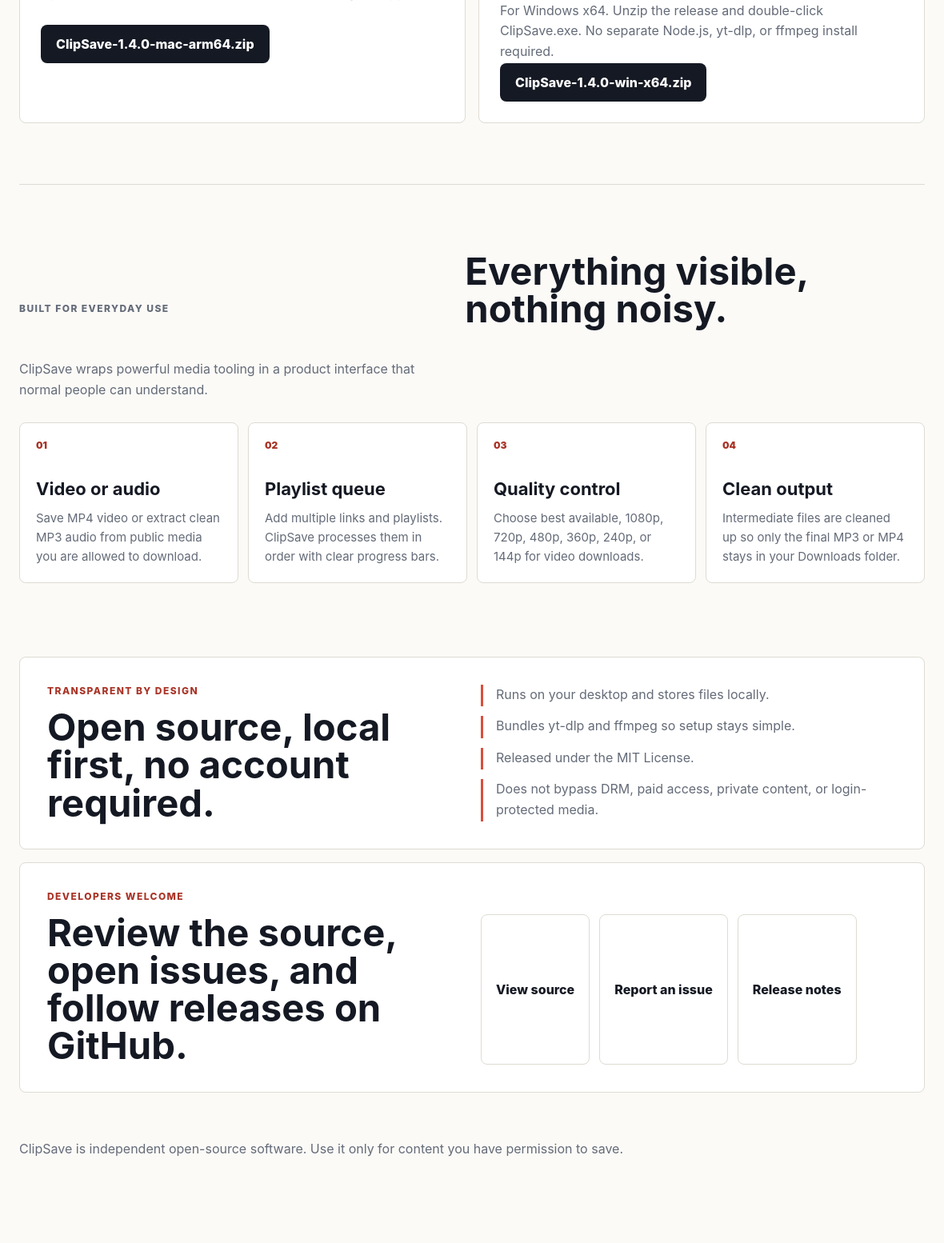
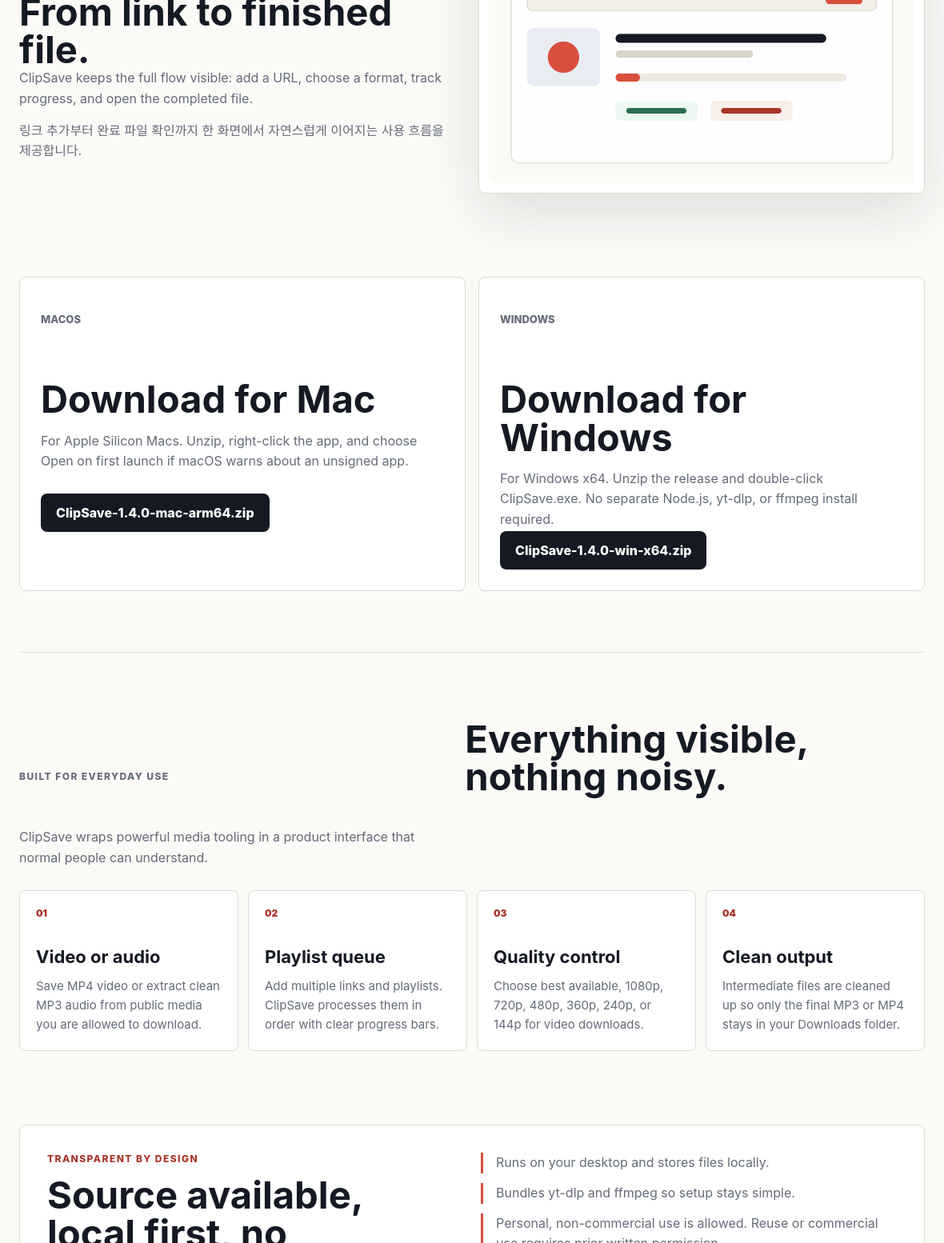
Before and after one commit to mippm153/Clipsave_youtube_download, an Electron app: page site/index.html in a window 1180 px wide. Shown: the part 1246-2800 px from the top of the page at 80% size. Before the commit the page ends 2751 px from the top, so only its background shows below. Drawn offline with Linux system fonts and the light colour scheme.

Commit message:
Add protected license and product media

```diff
--- a/package.json
+++ b/package.json
@@ -4,6 +4,7 @@
   "description": "A local desktop app for downloading YouTube videos and playlists with yt-dlp.",
   "main": "src/main.js",
   "private": true,
+  "license": "SEE LICENSE IN LICENSE",
   "author": "Local",
   "scripts": {
     "start": "electron .",
--- a/site/index.html
+++ b/site/index.html
@@ -5,12 +5,12 @@
     <meta name="viewport" content="width=device-width, initial-scale=1.0" />
     <meta
       name="description"
-      content="ClipSave is an open-source desktop downloader for macOS and Windows. Save public videos, playlists, MP4 files, and MP3 audio locally."
+      content="ClipSave is a source-available desktop downloader for macOS and Windows. Save public videos, playlists, MP4 files, and MP3 audio locally."
     />
     <meta property="og:title" content="ClipSave" />
     <meta
       property="og:description"
-      content="A local desktop downloader for macOS and Windows. Open source, private, and built for everyday media saving."
+      content="A local desktop downloader for macOS and Windows. Source-available, private, and built for everyday media saving."
     />
     <meta property="og:type" content="website" />
     <title>ClipSave - Desktop downloader for Mac and Windows</title>
@@ -26,7 +26,7 @@
       <nav aria-label="Primary navigation">
         <a href="#downloads">Downloads</a>
         <a href="#features">Features</a>
-        <a href="#open-source">Open source</a>
+        <a href="#license">License</a>
       </nav>
       <a class="header-link" href="https://github.com/mippm153/Clipsave_youtube_download">GitHub</a>
     </header>
@@ -34,10 +34,13 @@
     <main id="top">
       <section class="hero">
         <div class="hero-copy">
-          <p class="eyebrow">Open-source desktop app</p>
+          <p class="eyebrow">Source-available desktop app</p>
           <h1>ClipSave</h1>
           <p class="lede">
             A clean Mac and Windows desktop downloader for public media. Paste a link, choose MP4 or MP3, and watch every download move through a friendly queue.
+          </p>
+          <p class="lede korean">
+            다운로드 권한이 있는 공개 영상을 MP4 또는 MP3로 저장할 수 있는 로컬 데스크톱 앱입니다. 링크를 붙여넣고 형식을 고르면 진행 상황을 깔끔하게 확인할 수 있습니다.
           </p>
           <div class="hero-actions" id="downloads">
             <a class="button primary" href="https://github.com/mippm153/Clipsave_youtube_download/releases/latest/download/ClipSave-1.4.0-mac-arm64.zip">
@@ -78,6 +81,18 @@
             <span>MP3 · Open file</span>
           </div>
         </div>
+      </section>
+
+      <section class="demo-section" aria-label="ClipSave product demo">
+        <div class="section-intro compact">
+          <p class="eyebrow">Product demo</p>
+          <h2>From link to finished file.</h2>
+          <p>ClipSave keeps the full flow visible: add a URL, choose a format, track progress, and open the completed file.</p>
+          <p class="korean">링크 추가부터 완료 파일 확인까지 한 화면에서 자연스럽게 이어지는 사용 흐름을 제공합니다.</p>
+        </div>
+        <figure class="demo-figure">
+          <img src="./assets/clipsave-demo.gif" alt="Animated preview of ClipSave adding a download and completing progress" />
+        </figure>
       </section>
 
       <section class="download-grid">
@@ -129,23 +144,27 @@
         </div>
       </section>
 
-      <section class="trust-section" id="open-source">
+      <section class="trust-section" id="license">
         <div>
           <p class="eyebrow">Transparent by design</p>
-          <h2>Open source, local first, no account required.</h2>
+          <h2>Source available, local first, no account required.</h2>
+          <p class="korean">소스 공개, 로컬 실행, 계정 없는 사용을 기준으로 설계했습니다.</p>
         </div>
         <div class="trust-list">
           <p>Runs on your desktop and stores files locally.</p>
           <p>Bundles yt-dlp and ffmpeg so setup stays simple.</p>
-          <p>Released under the MIT License.</p>
+          <p>Personal, non-commercial use is allowed. Reuse or commercial use requires prior written permission.</p>
+          <p>제작자 허가 없는 재사용, 재배포, 수정, 상업적 이용은 허용되지 않습니다.</p>
+          <p>Unauthorized commercial use may create legal liability where permitted by law.</p>
           <p>Does not bypass DRM, paid access, private content, or login-protected media.</p>
         </div>
       </section>
 
       <section class="github-section">
         <div>
-          <p class="eyebrow">Developers welcome</p>
+          <p class="eyebrow">Project source</p>
           <h2>Review the source, open issues, and follow releases on GitHub.</h2>
+          <p class="korean">소스는 공개되어 있지만, 재사용과 상업적 이용은 제작자 허가가 필요합니다.</p>
         </div>
         <div class="hero-actions">
           <a class="button secondary" href="https://github.com/mippm153/Clipsave_youtube_download">View source</a>
@@ -156,7 +175,7 @@
     </main>
 
     <footer>
-      <p>ClipSave is independent open-source software. Use it only for content you have permission to save.</p>
+      <p>ClipSave is independent source-available software. Use it only for content you have permission to save.</p>
     </footer>
   </body>
 </html>
--- a/site/styles.css
+++ b/site/styles.css
@@ -121,6 +121,11 @@
   color: var(--muted);
   font-size: 20px;
   line-height: 1.55;
+}
+
+.korean {
+  margin-top: 14px;
+  word-break: keep-all;
 }
 
 .hero-actions {
@@ -295,11 +300,41 @@
   font-weight: 850;
 }
 
-.download-grid {
+.download-grid,
+.demo-section {
   display: grid;
   grid-template-columns: repeat(2, minmax(0, 1fr));
   gap: 16px;
+}
+
+.download-grid {
   padding: 28px 0 76px;
+}
+
+.demo-section {
+  align-items: center;
+  padding: 76px 0;
+  border-top: 1px solid var(--line);
+}
+
+.section-intro.compact {
+  display: block;
+  margin-bottom: 0;
+}
+
+.demo-figure {
+  margin: 0;
+  padding: 12px;
+  border: 1px solid var(--line);
+  border-radius: 8px;
+  background: var(--panel);
+  box-shadow: 0 24px 70px rgba(21, 25, 35, 0.12);
+}
+
+.demo-figure img {
+  display: block;
+  width: 100%;
+  border-radius: 6px;
 }
 
 .download-card {
@@ -416,6 +451,7 @@
 
   .hero,
   .download-grid,
+  .demo-section,
   .section-intro,
   .trust-section,
   .github-section {
```
Also changed, not shown: README.md, site/assets/clipsave-demo.gif (added), site/assets/clipsave-readme-preview.svg (added), 2 other files.
